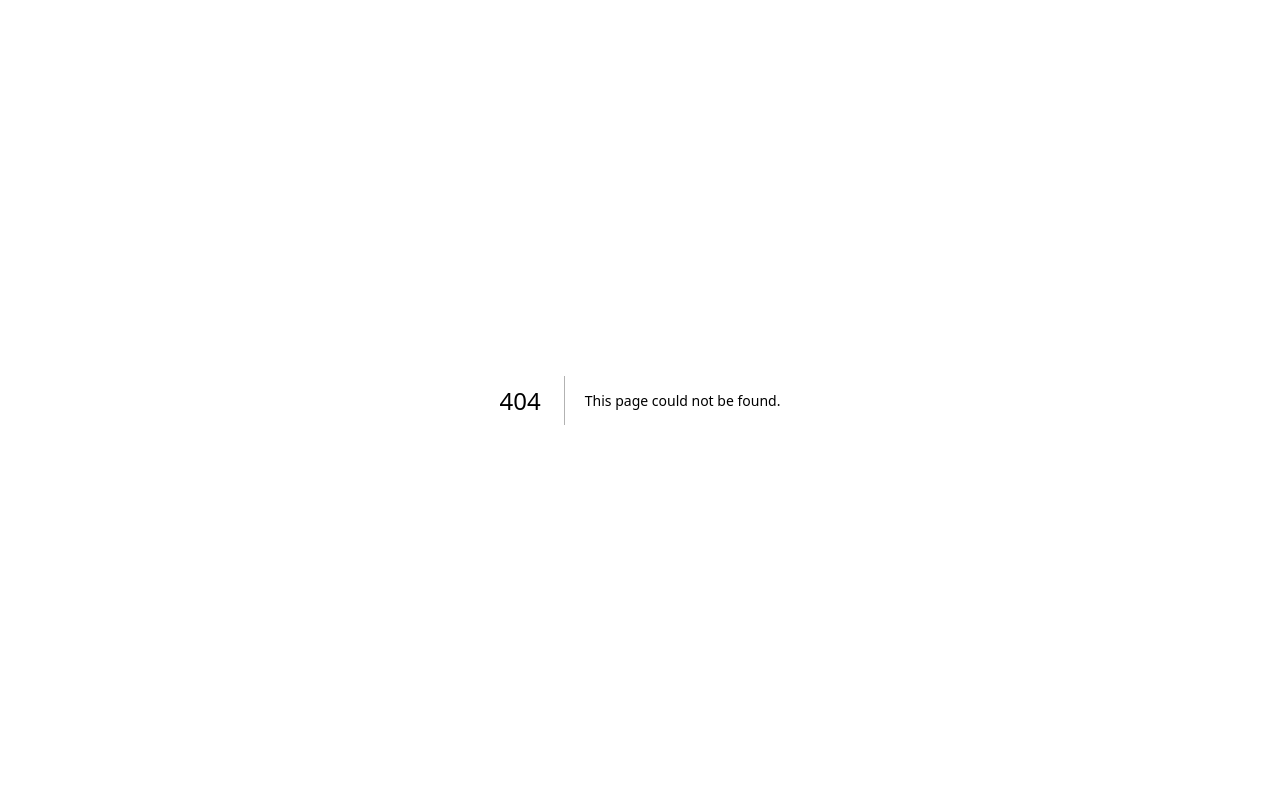
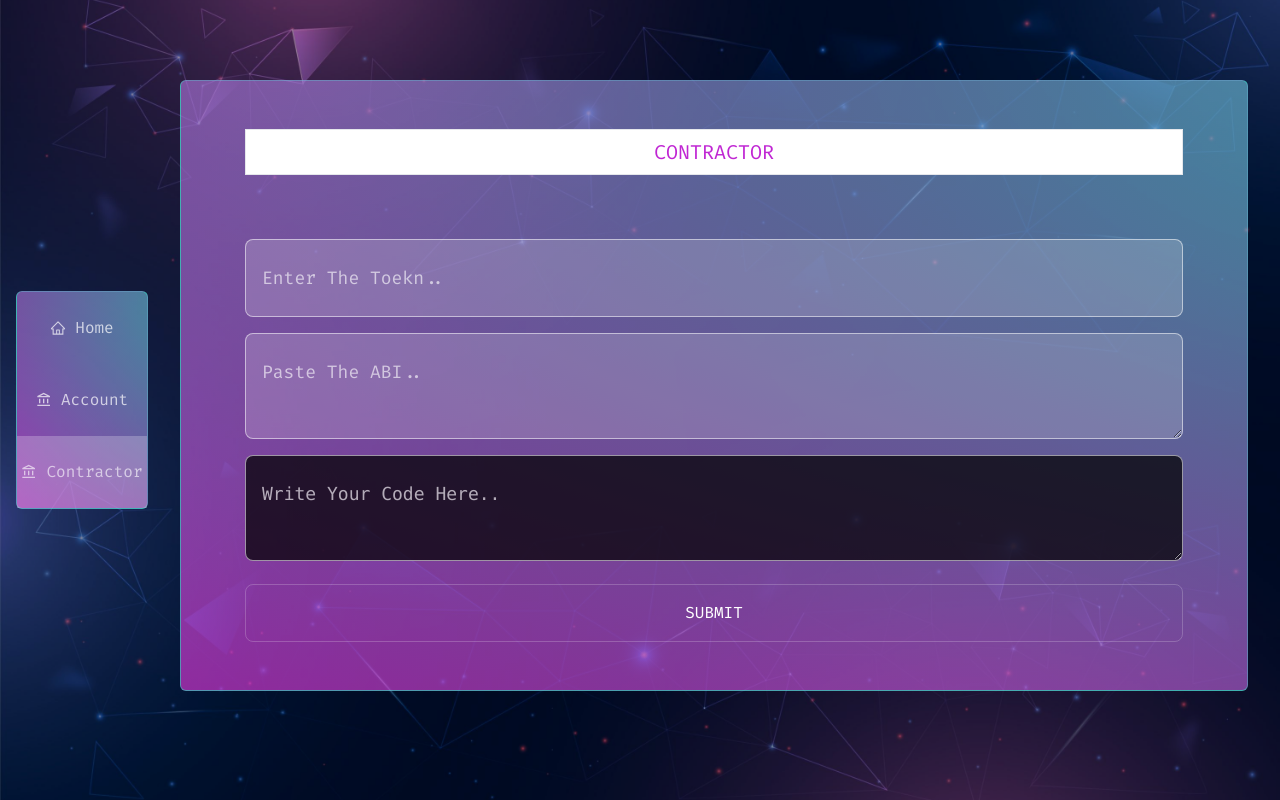
Before and after one commit to reza-sadeghzadeh/etherbal, a Next.js app: page /contractor in a window 1280 px wide. Before the commit this address had no page. Built offline with nearby package versions, Linux system fonts and the light colour scheme.

Commit message:
add contractor

```diff
--- a/src/layouts/MainLayout.tsx
+++ b/src/layouts/MainLayout.tsx
@@ -48,7 +48,18 @@ const MainLayout = ({ children }: { children: ReactNode }) => {
             Account
           </div>
         </Link>
-        <button className={[styles.navButton].join(" ")}>Ballance</button>
+        <Link href={"/contractor"}>
+          <div
+            className={[
+              styles.flexCenter,
+              styles.navButton,
+              asPath.startsWith("/contractor") ? styles.activeTab : "",
+            ].join(" ")}
+          >
+            <MdOutlineAccountBalance style={{ marginRight: "9px" }} />
+            Contractor
+          </div>
+        </Link>
       </nav>
       <section className={styles.container}>
         <div className={styles.box}>{children}</div>
--- a/src/pages/account/[id].tsx
+++ b/src/pages/account/[id].tsx
@@ -1,4 +1,5 @@
 import MainLayout from "@/layouts/MainLayout";
+import { getProvider } from "@/utils/provider";
 import { ethers } from "ethers";
 import { GetServerSidePropsContext } from "next";
 import { SiEthereum } from "react-icons/si";
@@ -37,11 +38,7 @@ export async function getServerSideProps(ctx: GetServerSidePropsContext) {
     };
   }
 
-  const provider = new ethers.InfuraProvider(
-    "mainnet",
-    process.env.API_KEY,
-    process.env.API_SECRET
-  );
+  const provider = await getProvider();
   try {
     const balance = await provider.getBalance(params.id as string);
 
--- a/src/pages/account/index.tsx
+++ b/src/pages/account/index.tsx
@@ -25,7 +25,7 @@ function account() {
       </h1>
       <form
         onSubmit={submit}
-        className="flex justify-center items-center w-full h-full"
+        className="flex justify-center items-center my-32 w-full h-full"
       >
         <input
           className="px-4 focus:shadow-xl w-96 py-6 text-lg  rounded-lg opacity-90 outline-none border-white/60 border bg-white/20 text-white placeholder-white/70"
--- /dev/null
+++ b/src/pages/contractor/index.tsx
@@ -0,0 +1,56 @@
+import MainLayout from "@/layouts/MainLayout";
+import { useRouter } from "next/router";
+import { FormEvent, useState } from "react";
+
+function account() {
+  const [token, setToken] = useState("");
+  const [Code, setCode] = useState("");
+  const [ABI, setABI] = useState("");
+
+  const submit = (e: FormEvent<HTMLFormElement>) => {
+    e.preventDefault();
+    if (!token || !ABI) {
+      alert("Fill the inputs first");
+    } else {
+      //   push(`/contractor/`);
+    }
+  };
+
+  return (
+    <MainLayout>
+      <h1 className="text-xl border py-2 bg-white text-fuchsia-600">
+        CONTRACTOR
+      </h1>
+      <form onSubmit={submit} className="mt-16 w-full">
+        <div className="flex flex-col justify-center items-center w-full h-full">
+          <input
+            className="px-4 w-full focus:shadow-xl  py-6 text-lg  rounded-lg opacity-90 outline-none border-white/60 border bg-white/20 text-white placeholder-white/70"
+            type="text"
+            placeholder="Enter The Toekn.."
+            value={token}
+            onChange={(e) => setToken(e.target.value)}
+          />
+          <textarea
+            className="px-4 focus:shadow-xl mt-4 w-full py-6 text-lg  rounded-lg opacity-90 outline-none border-white/60 border bg-white/20 text-white placeholder-white/70"
+            placeholder="Paste The ABI.."
+            value={ABI}
+            onChange={(e) => setABI(e.target.value)}
+          />
+          <code className="w-full">
+            <textarea
+              className="px-4 focus:shadow-xl w-full mt-4  py-6 text-lg rounded-lg opacity-90 outline-none border-white/60 border bg-black/80 text-white placeholder-white/70"
+              placeholder="Write Your Code Here.."
+              value={Code}
+              onChange={(e) => setCode(e.target.value)}
+            />
+          </code>
+        </div>
+        <button className="w-full border-white/20 border mt-4 py-4 px-6 hover:bg-white/25 hover:shadow-xl rounded-lg">
+          SUBMIT
+        </button>
+      </form>
+    </MainLayout>
+  );
+}
+
+export default account;
--- a/src/styles/Home.module.css
+++ b/src/styles/Home.module.css
@@ -19,10 +19,10 @@
 
 .container {
   max-width: 1600px;
-  height: 80vh;
+  height: calc(700px, 80vh, 600vh);
+  min-height: 80vh;
   margin: 0 auto;
   padding: 0 2rem;
-  min-height: 500px;
   width: 100%;
   width: calc(300px, 40%, 1200px);
   text-align: center;
--- /dev/null
+++ b/src/utils/provider.ts
@@ -0,0 +1,9 @@
+import { ethers } from "ethers";
+
+export const getProvider = async () => {
+  return new ethers.InfuraProvider(
+    "mainnet",
+    process.env.API_KEY,
+    process.env.API_SECRET
+  );
+};
```
